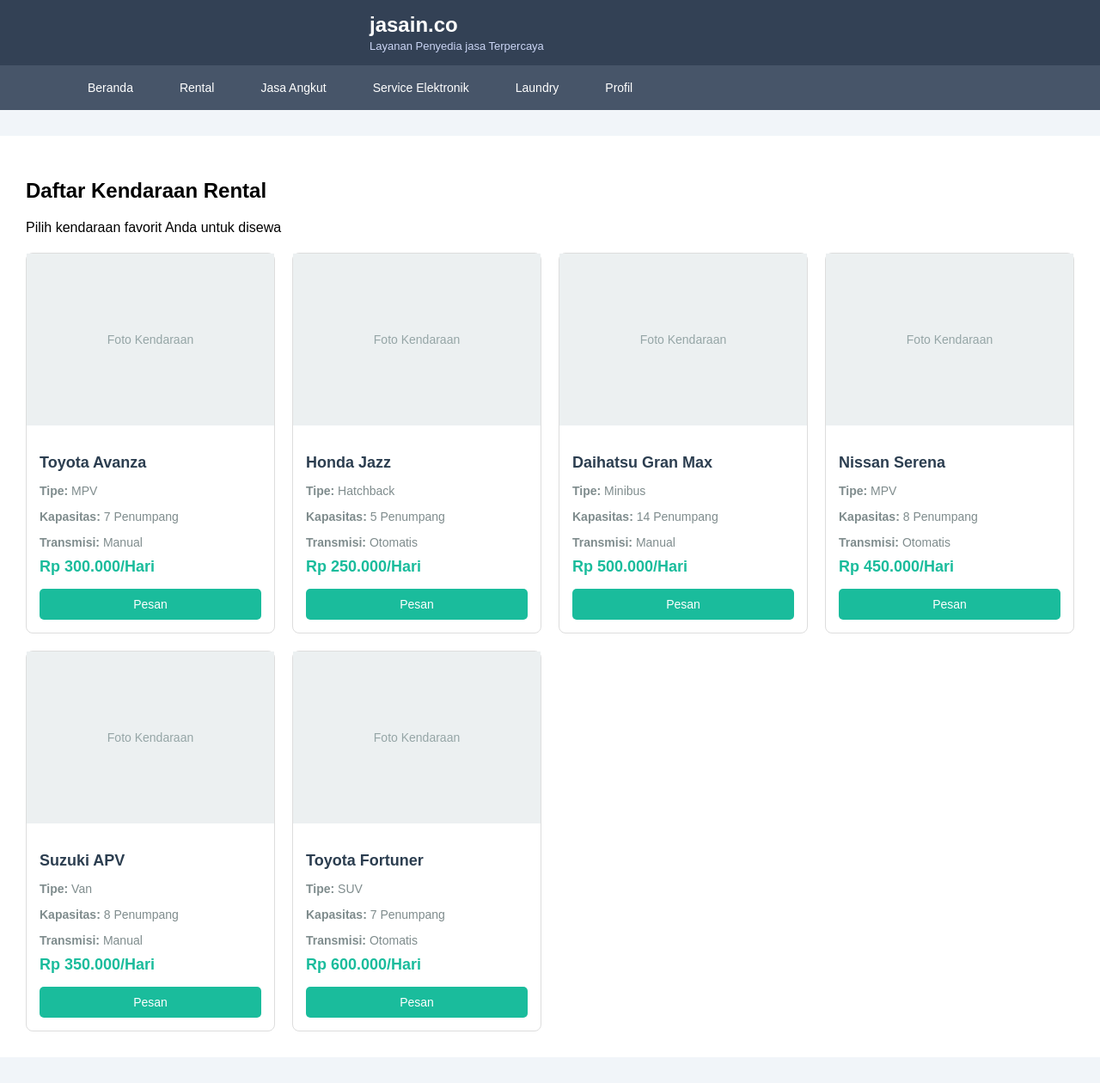
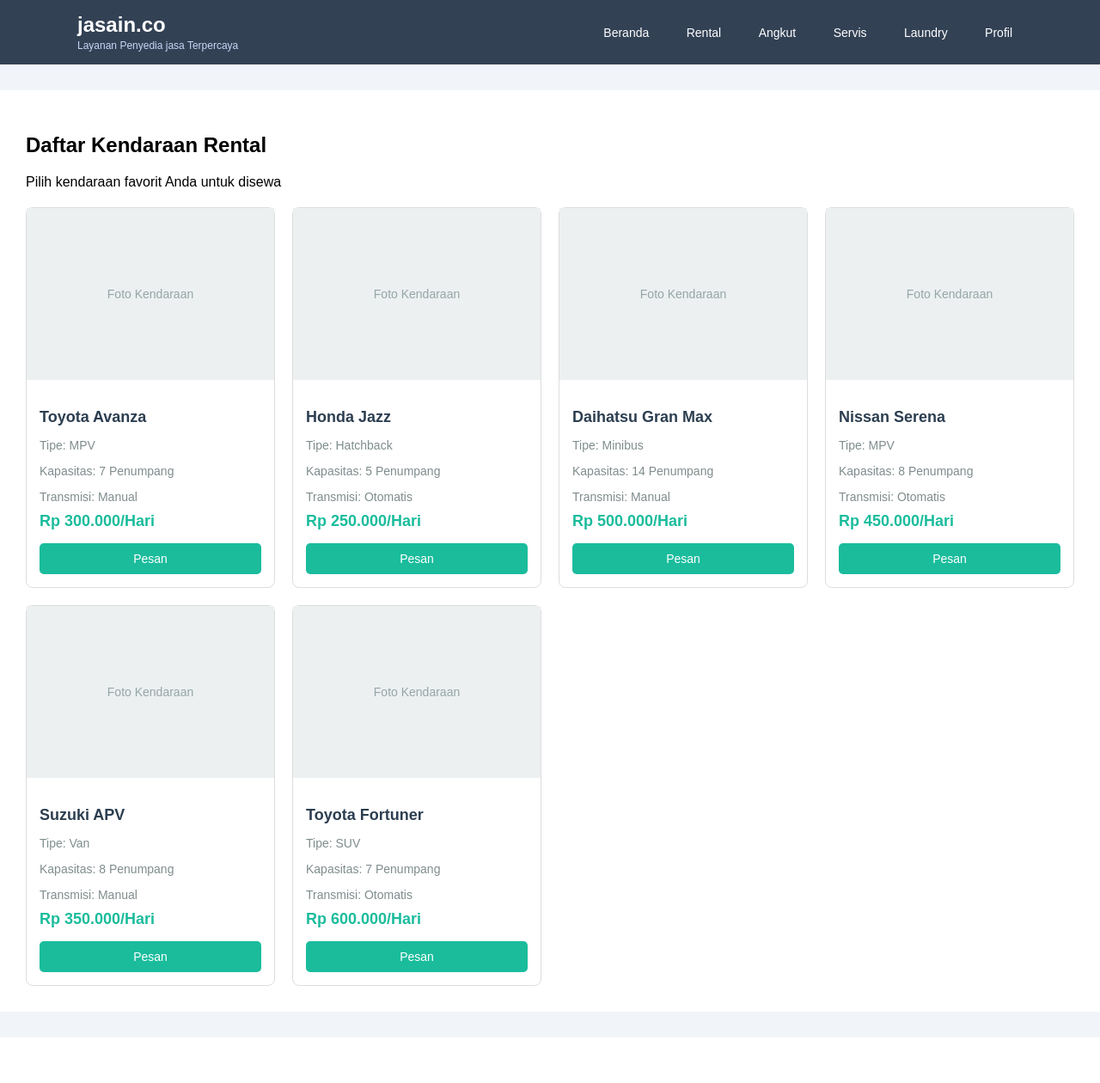
Before and after one commit to Asfalfuadd/project-asfal-x-nuri, a PHP site: page /rental.php in a window 1280 px wide. Shown: the whole page at 86% size. After the commit the page ends 1207 px from the top, so only its background shows below. Run offline with PHP 8.4, Linux system fonts and the light colour scheme.

Commit message:
rental.php

```diff
--- a/rental.php
+++ b/rental.php
@@ -14,45 +14,41 @@ session_start();
             background-color: #f1f5f9;
         }
 
-        /* HEADER ATAS */
-        .header {
+        .topbar {
             background: #334155;
             color: white;
-            padding: 15px 30px;
         }
 
-        .header h2 {
-            margin: 0;
-            margin-left: 400px;
+        .topbar-container {
+            max-width: 1100px;
+            margin: auto;
+            padding: 15px 0;
+
+            display: flex;
+            justify-content: space-between;
+            align-items: center;
         }
 
-        .header p {
+        /* BRAND */
+        .brand h2 {
+            margin: 0;
+        }
+
+        .brand p {
             margin: 3px 0 0;
-            font-size: 13px;
-            margin-left: 400px;
+            font-size: 12px;
             color: #cbd5f5;
         }
 
         /* NAVBAR */
-        .navbar {
-            background: #475569;
-            padding: 10px 30px;
-        }
-
-        .navbar a {
+        .nav-links a {
             color: white;
-            margin-right: 15px;
             text-decoration: none;
+            margin-left: 15px;
             padding: 8px 12px;
             border-radius: 5px;
             font-size: 14px;
-        }
-
-        .nav-container {
-            max-width: 1100px;
-            margin: auto;
-            display: flex;
-            gap: 15px;
+            transition: 0.3s;
         }
 
         .content {
@@ -133,21 +129,22 @@ session_start();
 </head>
 <body>
 
-<!-- HEADER -->
-<div class="header">
-    <h2>jasain.co</h2>
-    <p>Layanan Penyedia jasa Terpercaya</p>
+<div class="topbar">
+    <div class="topbar-container">
+        <div class="brand">
+            <h2>jasain.co</h2>
+            <p>Layanan Penyedia jasa Terpercaya</p>
 </div>
 
-<!-- NAVBAR -->
-<div class="navbar">
-    <div class="nav-container">
-        <a href="dashboard.php">Beranda</a>
-        <a href="rental.php">Rental</a>
-        <a href="jasa_angkut.php">Jasa Angkut</a>
-        <a href="#">Service Elektronik</a>
-        <a href ="#">Laundry</a>
-        <a href="#">Profil</a>
+        <!-- BAGIAN NAVBAR -->
+        <div class="nav-links">
+            <a href="dashboard.php">Beranda</a>
+            <a href="rental.php">Rental</a>
+            <a href="angkut.php">Angkut</a>
+            <a href="servis.php">Servis</a>
+            <a href="laundry.php">Laundry</a>
+            <a href="#">Profil</a>
+        </div>
     </div>
 </div>
 
@@ -163,9 +160,9 @@ session_start();
                     <div class="rental-image">Foto Kendaraan</div>
                     <div class="rental-info">
                         <h3>Toyota Avanza</h3>
-                        <p><strong>Tipe:</strong> MPV</p>
-                        <p><strong>Kapasitas:</strong> 7 Penumpang</p>
-                        <p><strong>Transmisi:</strong> Manual</p>
+                        <p>Tipe: MPV</p>
+                        <p>Kapasitas: 7 Penumpang</p>
+                        <p>Transmisi: Manual</p>
                         <div class="price">Rp 300.000/Hari</div>
                         <div class="button-group">
                             <a href="#" class="btn btn-primary">Pesan</a>
@@ -178,9 +175,9 @@ session_start();
                     <div class="rental-image">Foto Kendaraan</div>
                     <div class="rental-info">
                         <h3>Honda Jazz</h3>
-                        <p><strong>Tipe:</strong> Hatchback</p>
-                        <p><strong>Kapasitas:</strong> 5 Penumpang</p>
-                        <p><strong>Transmisi:</strong> Otomatis</p>
+                        <p>Tipe: Hatchback</p>
+                        <p>Kapasitas: 5 Penumpang</p>
+                        <p>Transmisi: Otomatis</p>
                         <div class="price">Rp 250.000/Hari</div>
                         <div class="button-group">
                             <a href="#" class="btn btn-primary">Pesan</a>
@@ -193,9 +190,9 @@ session_start();
                     <div class="rental-image">Foto Kendaraan</div>
                     <div class="rental-info">
                         <h3>Daihatsu Gran Max</h3>
-                        <p><strong>Tipe:</strong> Minibus</p>
-                        <p><strong>Kapasitas:</strong> 14 Penumpang</p>
-                        <p><strong>Transmisi:</strong> Manual</p>
+                        <p>Tipe: Minibus</p>
+                        <p>Kapasitas: 14 Penumpang</p>
+                        <p>Transmisi: Manual</p>
                         <div class="price">Rp 500.000/Hari</div>
                         <div class="button-group">
                             <a href="#" class="btn btn-primary">Pesan</a>
@@ -208,9 +205,9 @@ session_start();
                     <div class="rental-image">Foto Kendaraan</div>
                     <div class="rental-info">
                         <h3>Nissan Serena</h3>
-                        <p><strong>Tipe:</strong> MPV</p>
-                        <p><strong>Kapasitas:</strong> 8 Penumpang</p>
-                        <p><strong>Transmisi:</strong> Otomatis</p>
+                        <p>Tipe: MPV</p>
+                        <p>Kapasitas: 8 Penumpang</p>
+                        <p>Transmisi: Otomatis</p>
                         <div class="price">Rp 450.000/Hari</div>
                         <div class="button-group">
                             <a href="#" class="btn btn-primary">Pesan</a>
@@ -223,9 +220,9 @@ session_start();
                     <div class="rental-image">Foto Kendaraan</div>
                     <div class="rental-info">
                         <h3>Suzuki APV</h3>
-                        <p><strong>Tipe:</strong> Van</p>
-                        <p><strong>Kapasitas:</strong> 8 Penumpang</p>
-                        <p><strong>Transmisi:</strong> Manual</p>
+                        <p>Tipe: Van</p>
+                        <p>Kapasitas: 8 Penumpang</p>
+                        <p>Transmisi: Manual</p>
                         <div class="price">Rp 350.000/Hari</div>
                         <div class="button-group">
                             <a href="#" class="btn btn-primary">Pesan</a>
@@ -238,9 +235,9 @@ session_start();
                     <div class="rental-image">Foto Kendaraan</div>
                     <div class="rental-info">
                         <h3>Toyota Fortuner</h3>
-                        <p><strong>Tipe:</strong> SUV</p>
-                        <p><strong>Kapasitas:</strong> 7 Penumpang</p>
-                        <p><strong>Transmisi:</strong> Otomatis</p>
+                        <p>Tipe: SUV</p>
+                        <p>Kapasitas: 7 Penumpang</p>
+                        <p>Transmisi: Otomatis</p>
                         <div class="price">Rp 600.000/Hari</div>
                         <div class="button-group">
                             <a href="#" class="btn btn-primary">Pesan</a>
```
